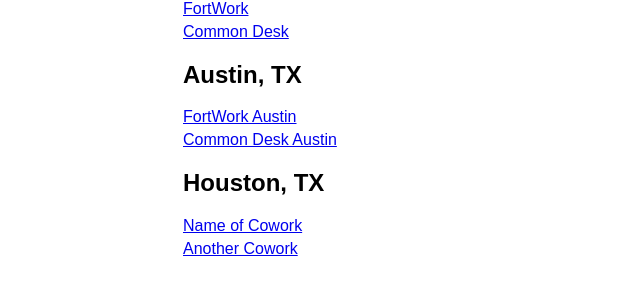
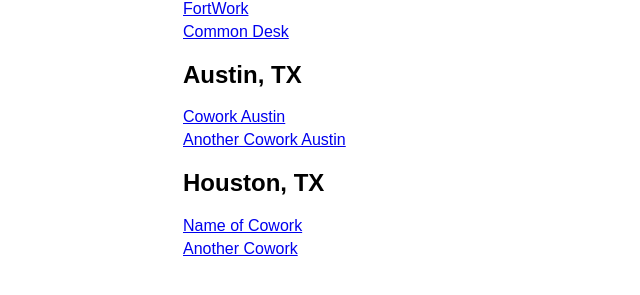
Before and after one commit to coworkingdotcom/cowork, a Jekyll site: the page built from index.html, in a window 1280 px wide. Shown: the part 226-521 px from the top of the page, without its empty margins (72-712 px from the left). Built offline with Jekyll 4.4.1, drawn with Linux system fonts in a browser that asks for light colours; Markdown is read by kramdown in place of the engine named in the settings.

Commit message:
Update austin_tx.yml

```diff
--- a/_data/austin_tx.yml
+++ b/_data/austin_tx.yml
@@ -1,5 +1,5 @@
-- name: FortWork Austin
-  website: http://www.dallasfortwork.com/
+- name: Cowork Austin
+  website: http://website.com/
 
-- name: Common Desk Austin
-  website: http://thecommondesk.com/
+- name: Another Cowork Austin
+  website: http://anotherwebsite.com/
```
